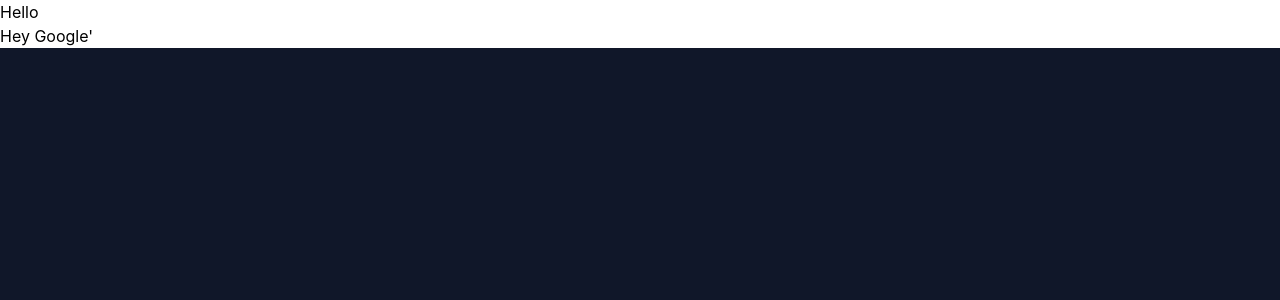
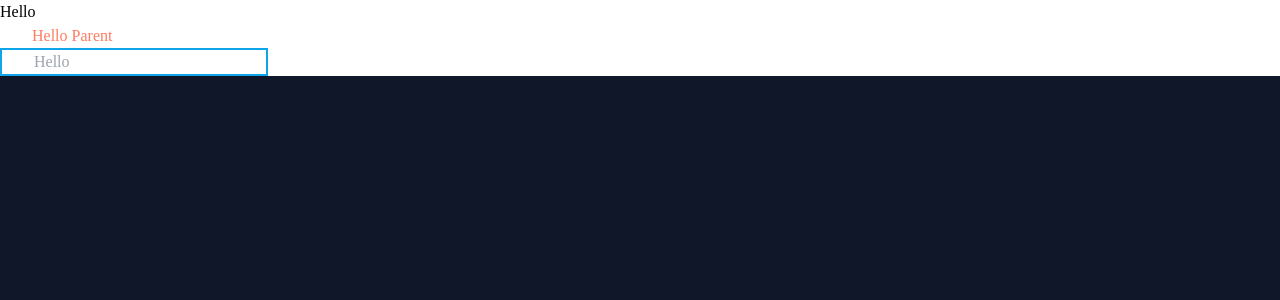
Before and after one commit to AnonymousDrake/BeatNode, a Next.js app: page / in a window 1280 px wide. Shown: the top 300 px of the page. Built offline with nearby package versions, Linux system fonts and the light colour scheme.

Commit message:
Final Build Component 1

```diff
--- a/components/Input.tsx
+++ b/components/Input.tsx
@@ -1,8 +1,15 @@
-const Input = () => {
+const Input = ({ label = 'Hello', inputProps = { placeholder: 'Hello' } }) => {
   console.log('CALLED');
   return (
-    <div className="bg-white">
-      <text>Hey Google'</text>
+    <div className="bg-white padding: 5px">
+      <label className="font-poppins px-8 text-orange">{label}</label> <br></br>
+      <input
+        className="font-poppins px-8 border-2 border-sky-500"
+        type="text"
+        name="u"
+        // placeholder="Username"
+        {...inputProps}
+      />
     </div>
   );
 };
--- a/pages/index.tsx
+++ b/pages/index.tsx
@@ -4,7 +4,7 @@ import { Header, Wrapper, Input } from '@components';
 const Home: NextPage = () => (
   <Wrapper>
     <Header />
-    <Input />
+    <Input label="Hello Parent" />
   </Wrapper>
 );
 
--- a/styles/globals.css
+++ b/styles/globals.css
@@ -6,8 +6,7 @@ html,
 body {
   padding: 0;
   margin: 0;
-  font-family: -apple-system, BlinkMacSystemFont, Segoe UI, Roboto, Oxygen, Ubuntu, Cantarell,
-    Fira Sans, Droid Sans, Helvetica Neue, sans-serif;
+  font-family: 'Poppins';
 }
 
 a {
--- a/tailwind.config.js
+++ b/tailwind.config.js
@@ -4,9 +4,11 @@ module.exports = {
   darkMode: false, // or 'media' or 'class'
   theme: {
     extend: {
+      fontFamily: { poppins: ['Poppins'] },
       colors: {
         darkBlue: 'rgb(16, 23, 41)',
         white: 'white',
+        orange: '#FF7B5F',
       },
     },
     screens: {
```
